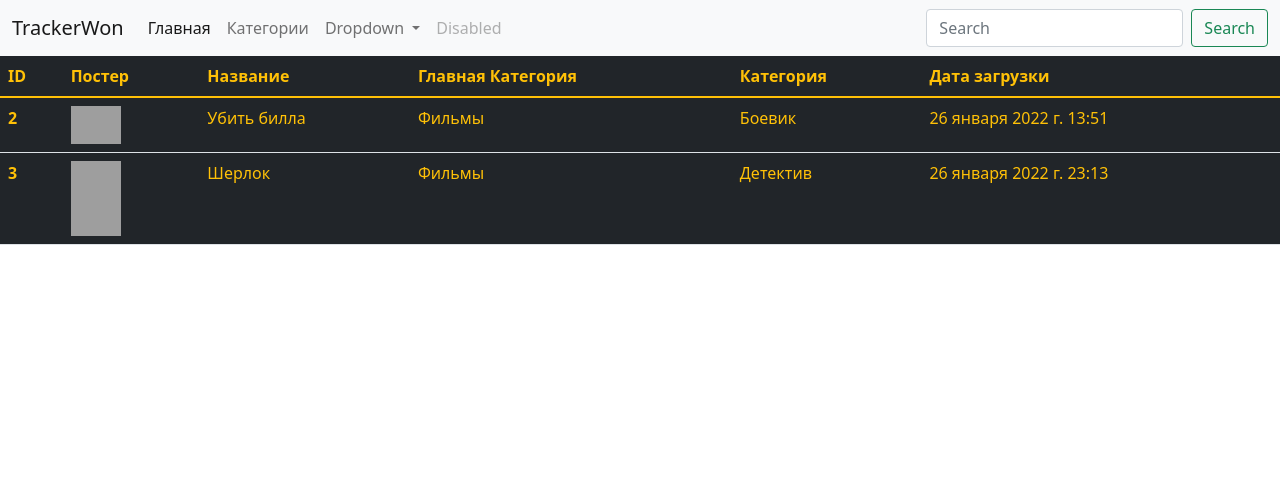
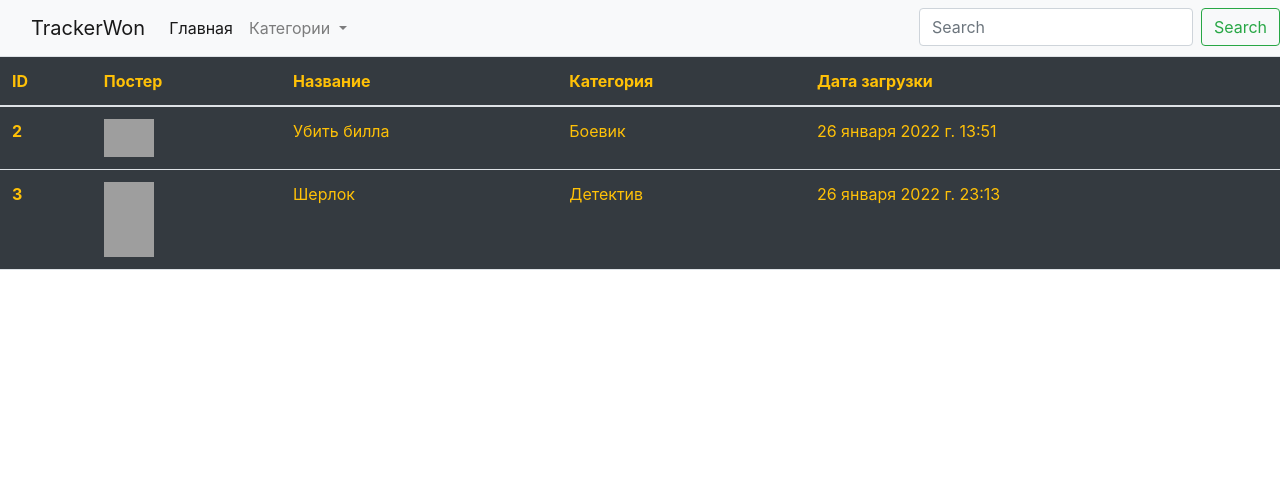
Before and after one commit to Trane24/TrackerWon, a Django app: page / in a window 1280 px wide. Shown: the top 484 px of the page. Run offline with Django 4.2, Linux system fonts and the light colour scheme; data comes from the database, SQL or seed files in the repository; both versions use the stored data as it was before the commit; some libraries are stand-ins or nearby versions; grey boxes are pictures that could not be loaded.

Commit message:
Add: change different things

```diff
--- a/main/models.py
+++ b/main/models.py
@@ -27,12 +27,7 @@ class File(models.Model):
 
 class Category(models.Model):
     title = models.CharField("Название категории", max_length=50)
-    general_category = models.ForeignKey(
-        "GeneralCategory",
-        on_delete=models.PROTECT,
-        related_name="category_list",
-        verbose_name="Главные категории",
-    )
+    slug = models.SlugField()
 
     def __str__(self):
         return self.title
@@ -40,16 +35,4 @@ class Category(models.Model):
     class Meta:
         verbose_name = "Категория"
         verbose_name_plural = "Категории"
-        ordering = ["general_category"]
-
-
-class GeneralCategory(models.Model):
-    title = models.CharField("Главная категория", max_length=50)
-
-    def __str__(self):
-        return self.title
-
-    class Meta:
-        verbose_name = "Главная категория"
-        verbose_name_plural = "Главные категории"
         ordering = ["title"]
--- a/main/urls.py
+++ b/main/urls.py
@@ -2,5 +2,6 @@ from django.urls import path
 from .views import *
 
 urlpatterns = [
-    path("", IndexFile.as_view(), name="main")
+    path("", IndexFile.as_view(), name="main"),
+    path("category/<str:slug>/", FileByCategory.as_view(), name="category"),
 ]
--- a/main/views.py
+++ b/main/views.py
@@ -1,8 +1,29 @@
+from django.shortcuts import render
 from django.views import generic
 
 from .models import *
 
 
 class IndexFile(generic.ListView):
-    model = File
     template_name = "main/main.html"
+    context_object_name = "file"
+    queryset = File.objects.filter(is_published=True)
+
+    def get_context_data(self, *, object_list=None, **kwargs):
+        context = super(IndexFile, self).get_context_data(**kwargs)
+        context['category_list'] = Category.objects.all()
+        return context
+
+
+class FileByCategory(generic.ListView):
+    template_name = "main/main.html"
+    context_object_name = "file"
+
+    def get_context_data(self, *, object_list=None, **kwargs):
+        context = super(FileByCategory, self).get_context_data(**kwargs)
+        context['category_list'] = Category.objects.all()
+        return context
+
+    def get_queryset(self):
+        slug = self.kwargs["slug"]
+        return File.objects.filter(category__slug=slug, is_published=True)
--- a/templates/base.html
+++ b/templates/base.html
@@ -19,7 +19,7 @@
         </tr>
         </thead>
         <tbody>
-            {% block content %}Content{% endblock %}
+        {% block content %}Content{% endblock %}
         </tbody>
     </table>
 </div>
--- a/templates/inc/_nav.html
+++ b/templates/inc/_nav.html
@@ -1,6 +1,17 @@
+<link rel="stylesheet" href="https://stackpath.bootstrapcdn.com/bootstrap/4.3.1/css/bootstrap.min.css"
+      integrity="sha384-ggOyR0iXCbMQv3Xipma34MD+dH/1fQ784/j6cY/iJTQUOhcWr7x9JvoRxT2MZw1T" crossorigin="anonymous">
+<script src="https://code.jquery.com/jquery-3.3.1.slim.min.js"
+        integrity="sha384-q8i/X+965DzO0rT7abK41JStQIAqVgRVzpbzo5smXKp4YfRvH+8abtTE1Pi6jizo"
+        crossorigin="anonymous"></script>
+<script src="https://cdnjs.cloudflare.com/ajax/libs/popper.js/1.14.7/umd/popper.min.js"
+        integrity="sha384-UO2eT0CpHqdSJQ6hJty5KVphtPhzWj9WO1clHTMGa3JDZwrnQq4sF86dIHNDz0W1"
+        crossorigin="anonymous"></script>
+<script src="https://stackpath.bootstrapcdn.com/bootstrap/4.3.1/js/bootstrap.min.js"
+        integrity="sha384-JjSmVgyd0p3pXB1rRibZUAYoIIy6OrQ6VrjIEaFf/nJGzIxFDsf4x0xIM+B07jRM"
+        crossorigin="anonymous"></script>
 <nav class="navbar navbar-expand-lg navbar-light bg-light ">
     <div class="container-fluid">
-        <a class="navbar-brand" href="#">TrackerWon</a>
+        <a class="navbar-brand" href="{% url 'main' %}">TrackerWon</a>
         <button class="navbar-toggler" type="button" data-bs-toggle="collapse" data-bs-target="#navbarSupportedContent"
                 aria-controls="navbarSupportedContent" aria-expanded="false" aria-label="Toggle navigation">
             <span class="navbar-toggler-icon"></span>
@@ -8,30 +19,23 @@
         <div class="collapse navbar-collapse" id="navbarSupportedContent">
             <ul class="navbar-nav me-auto mb-2 mb-lg-0">
                 <li class="nav-item">
-                    <a class="nav-link active" aria-current="page" href="#">Главная</a>
+                    <a class="nav-link active" aria-current="page" href="{% url 'main' %}">Главная</a>
                 </li>
-                <li class="nav-item">
-                    <a class="nav-link" href="#">Категории</a>
-                </li>
+                <ul class="navbar-nav">
                     <li class="nav-item dropdown">
-                    <a class="nav-link dropdown-toggle" href="#" id="navbarDropdown" role="button"
-                       data-bs-toggle="dropdown" aria-expanded="false">
-                        Dropdown
+
+                        <a class="nav-link dropdown-toggle" data-toggle="dropdown" href="#">
+                            Категории
                         </a>
-                    <ul class="dropdown-menu" aria-labelledby="navbarDropdown">
-                        <li><a class="dropdown-item" href="#">Action</a></li>
-                        <li><a class="dropdown-item" href="#">Another action</a></li>
-                        <li>
-                            <hr class="dropdown-divider">
-                        </li>
-                        <li><a class="dropdown-item" href="#">Something else here</a></li>
+                        <ul class="dropdown-menu">
+                            {% for item in category_list %}
+                                <li><a class="dropdown-item"
+                                       href="{% url 'category' item.slug %}">{{ item }}</a></li>
+                            {% endfor %}
                         </ul>
                     </li>
-                <li class="nav-item">
-                    <a class="nav-link disabled">Disabled</a>
-                </li>
                 </ul>
-            <form class="d-flex">
+                <form class="d-flex position-absolute end-0">
                     <input class="form-control me-2" type="search" placeholder="Search" aria-label="Search">
                     <button class="btn btn-outline-success" type="submit">Search</button>
                 </form>
--- a/templates/main/main.html
+++ b/templates/main/main.html
@@ -5,12 +5,11 @@
             <th scope="col">ID</th>
             <th scope="col">Постер</th>
             <th scope="col">Название</th>
-            <th scope="col">Главная Категория</th>
             <th scope="col">Категория</th>
             <th scope="col">Дата загрузки</th>
 {% endblock %}
 {% block content %}
-        {% for item in file_list %}
+        {% for item in file %}
         <tr>
             <th scope="row">{{ item.pk }}</th>
             {% if item.photo %}
@@ -19,7 +18,6 @@
                 <td><img src="https://picsum.photos/id/1060/200/300/?blur=2" alt="connect" width="50"></td>
             {% endif %}
             <td>{{ item.title }}</td>
-            <td>{{ item.category.general_category }}</td>
             <td>{{ item.category }}</td>
             <td>{{ item.date_published }}</td>
         </tr>
```
Also changed, not shown: main/admin.py (+1 -6 lines), db.sqlite3 (deleted). Lines whose indentation alone changed are shown as unchanged.
